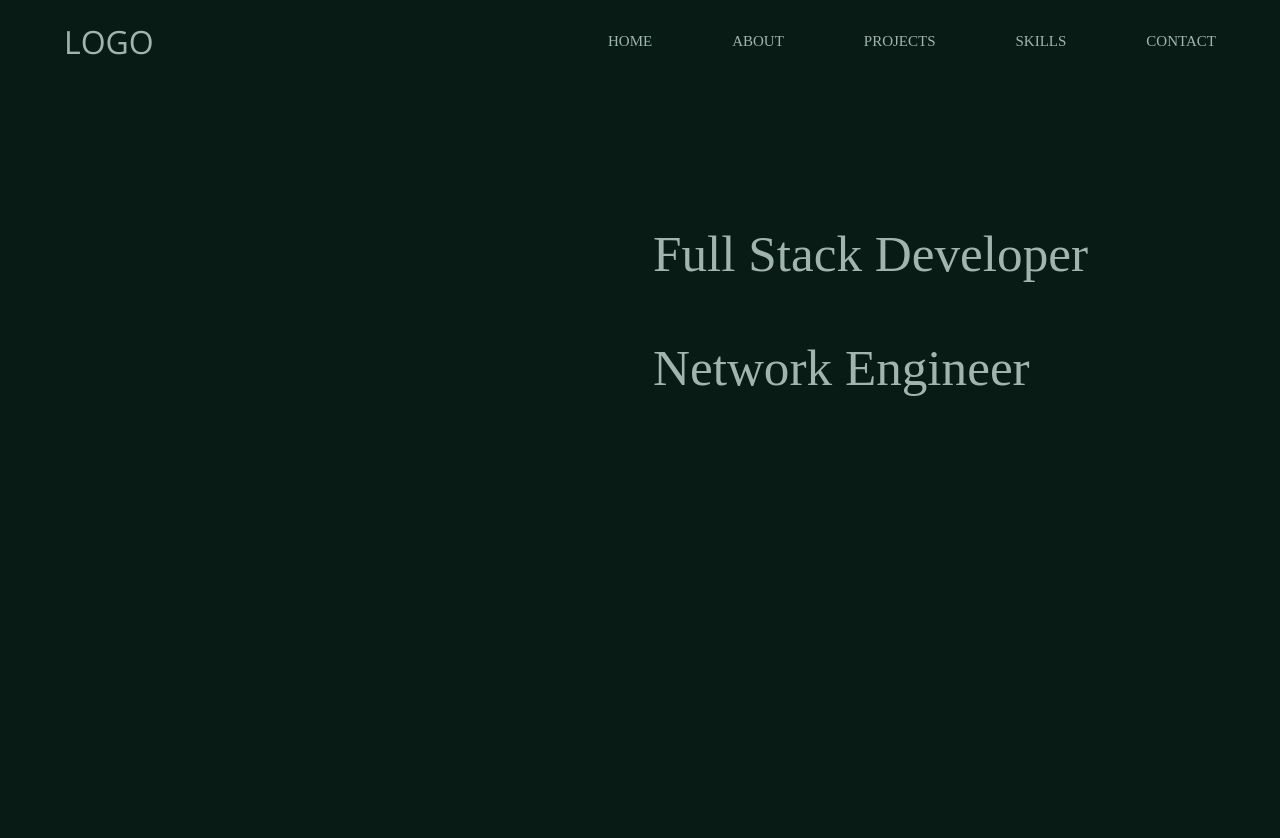
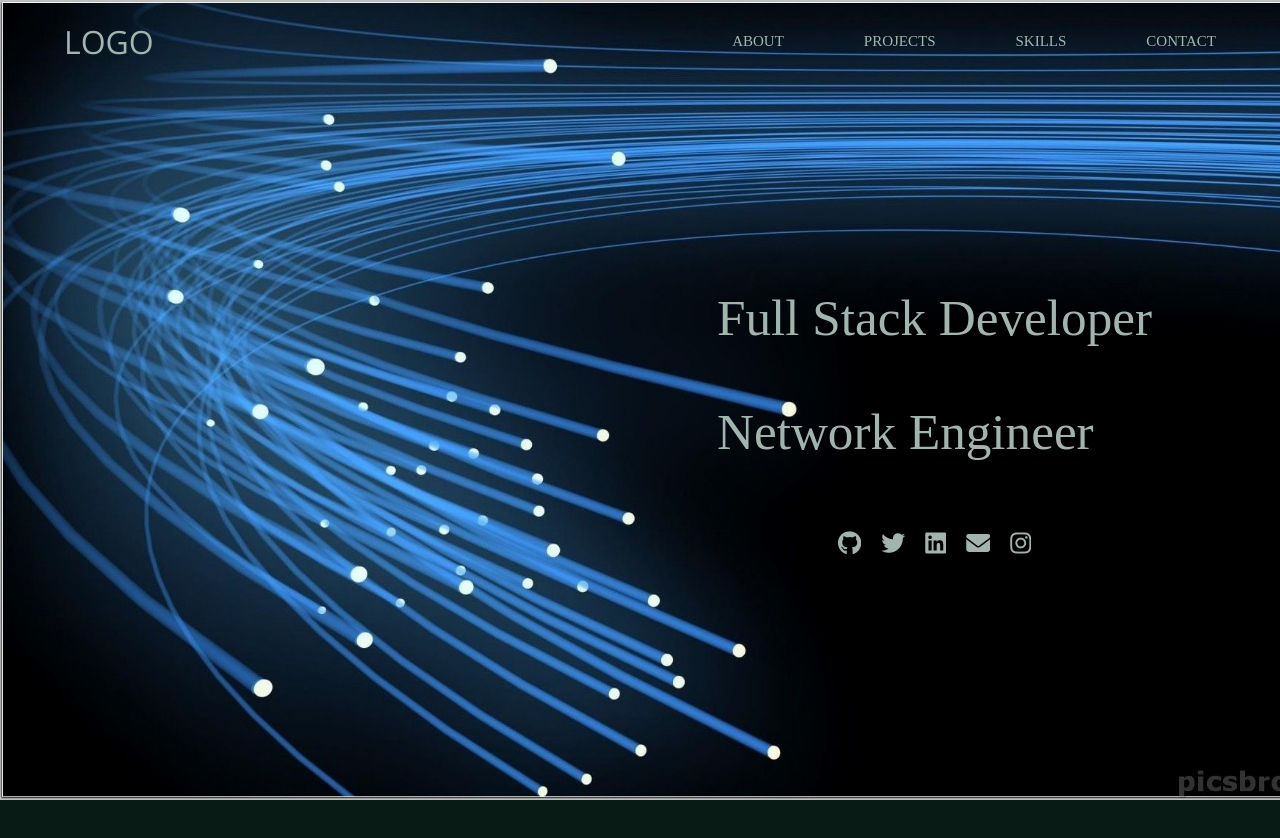
Before and after one commit to ilhem18/portfolio, a plain HTML site: page index.html in a window 1280 px wide. After the commit the page ends 800 px from the top, so only its background shows below. Drawn offline with nearby package versions, Linux system fonts and the light colour scheme; a web font is replaced by a local one.

Commit message:
home page finished

```diff
--- a/index.html
+++ b/index.html
@@ -2,15 +2,17 @@
 <head>
     <meta charset="UTF-8">
     <meta name="viewport" content="width=device-width, initial-scale=1.0">
+    <script src="https://kit.fontawesome.com/8fc5187318.js" crossorigin="anonymous"></script>
     <link rel="stylesheet" href="style.css">
     <title>Portfolio</title>
 </head>
 <body>
+    <div id="salutation"></div>
+    <section id="firstpage">
         <header>
             <nav class="navbar">
                 <a href="index.html" class="logo">LOGO</a>
                 <ul class="nav-menu">
-                    <li class="nav-item"><a href="" class="nav-link">Home</a></li>
                     <li class="nav-item"><a href="" class="nav-link">About</a></li>
                     <li class="nav-item"><a href="" class="nav-link">Projects</a></li>
                     <li class="nav-item"><a href="" class="nav-link">Skills</a></li>
@@ -27,9 +29,19 @@
             <div class="presentation">
                 <p class="one">full stack developer</p>
                 <p class="two">network engineer</p>
+                <div class="contacts">
+                    <ul  class="socials">
+
+                        <li><a href="" target="_blank"><i class="fa-brands fa-github"></i></a></li>
+                        <li><a href="" target="_blank"><i class="fa-brands fa-twitter"></i></a></li>
+                        <li><a href="" target="_blank"><i class="fa-brands fa-linkedin"></i></a></li>
+                        <li><a href="" target="_blank"><i class="fa-solid fa-envelope"></i></a></li>
+                        <li><a href="" target="_blank"><i class="fa-brands fa-instagram"></i></a></li>
+                    </ul>
+                </div>
             </div>
         </section>
-
+</section>
 
 
 <script>
@@ -45,5 +57,43 @@
         navMenu.classList.remove("active");
     }));
 </script>
+<script>
+   window.addEventListener("load", function () {
+  const salutations = [
+    "Hello",
+    "Bonjour",
+    "Hola",
+    "Ciao",
+    "Konnichiwa",
+    "Namaste",
+    // Add more salutations as needed
+  ];
+
+  const salutationElement = document.getElementById("salutation");
+  const leadingSection = document.getElementById("firstpage");
+
+  function displaySalutations() {
+    leadingSection.style.display = "none"; // Hide the leading section initially
+
+    let index = 0;
+    const interval = setInterval(() => {
+      salutationElement.textContent = salutations[index];
+      index++;
+
+      if (index === salutations.length) {
+        clearInterval(interval);
+        setTimeout(() => {
+          salutationElement.style.display = "none";
+          leadingSection.style.display = "block"; // Show the leading section after salutations end
+        }, 200);
+      }
+    }, 200);
+  }
+
+  displaySalutations();
+});
+
+
+</script>
 </body>
 </html>
--- a/style.css
+++ b/style.css
@@ -6,13 +6,29 @@
     box-sizing: border-box;
     overflow-x: hidden;
 }
+#salutation {
+    width: 100%;
+    height: 100%;
+    background: black;
+    color: #fff;
+    font-size: 6rem;
+    padding-top: 20%;
+    text-align: center;
+}
+
 body{
     background: #081C15;
+}
+#firstpage{
+    height: 100vh;
+    background-image: url(images/network.jpg);
+    background-repeat: no-repeat;
+    background-size: cover;
 }
 /*navbar css*/
 header{
     height: 80px;
-    background-color: #081C15;
+    /*background: #081C15;*/
 }
 li{
     list-style: none;
@@ -27,6 +43,7 @@ a{
     display: flex;
     justify-content: space-between;
     padding: 20px 5%;
+    z-index: 9999;
 }
 .nav-menu{
     display: flex;
@@ -62,7 +79,7 @@ a{
     margin: 5px auto;
     -webkit-transition: all 0.3s ease-in-out;
     transition: all 0.3s ease-in-out;
-    background-color: #261401;
+    background-color: #fff;
 }
 /*font-family: 'Narnoor', serif;
 font-family: 'Open Sans', sans-serif;
@@ -74,12 +91,12 @@ font-family: 'Playfair Display', serif;*/
 #leading{
     position: relative;
     width: 100%;
-    height: 100vh;
-    background: #081C15;
+    height: max-content;
+   /* background: #081C15;*/
 }
 .presentation{
     float: right;
-   padding:5% 15%;
+    padding: 10% ;
     display: flex;
     flex-direction: column;
     gap: .25rem;
@@ -93,8 +110,26 @@ font-family: 'Playfair Display', serif;*/
     text-transform: capitalize;
     font-size: 3.2rem;
 }
+.contacts{
+    padding: 15px;
+}
+.socials{
+    display: flex;
+    align-items: center;
+    justify-content: center;
+}
+.socials li{
+    margin: 0 10px;
+}
 
-
+.socials a i{
+    font-size: 1.5rem;
+    color: #A1B5AE;
+}
+.socials a:hover i{
+    font-size: 2rem;
+    color: #fff;
+}
 
 
 
@@ -134,7 +169,7 @@ font-family: 'Playfair Display', serif;*/
         top: 70px;
         gap: 0;
         flex-direction: column;
-        background-color: #A1B5AE;
+        background-color: #fff;
         width: 100%;
         text-align: center;
         transform: 0.3s;
```
Also changed, not shown: images/2.jpg (added), images/OIP.jpg (added), images/R.jpg (added), images/labbg.jpg (added), images/n2.jpg (added), images/network.jpg (added), images/p.gif (added), images/w.jpg (added), images/ww.jpg (added).
